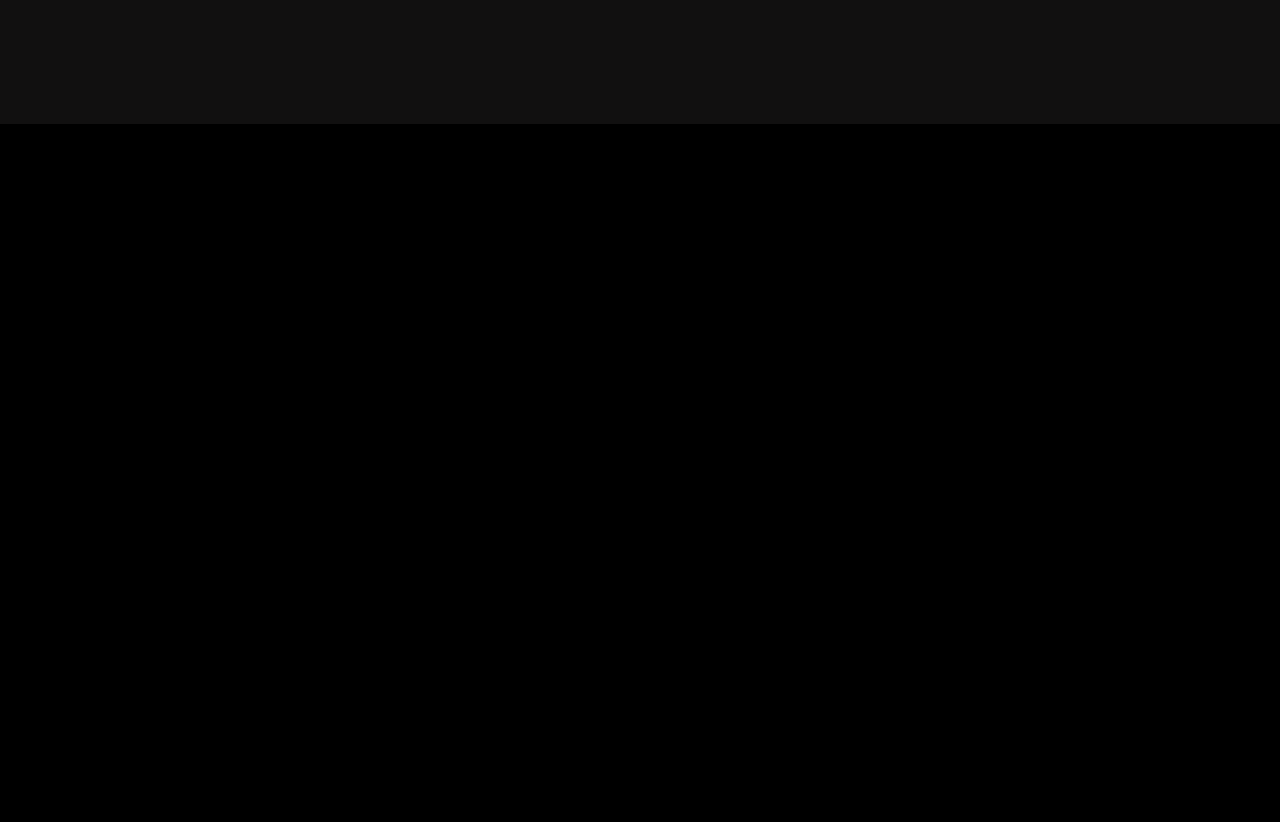
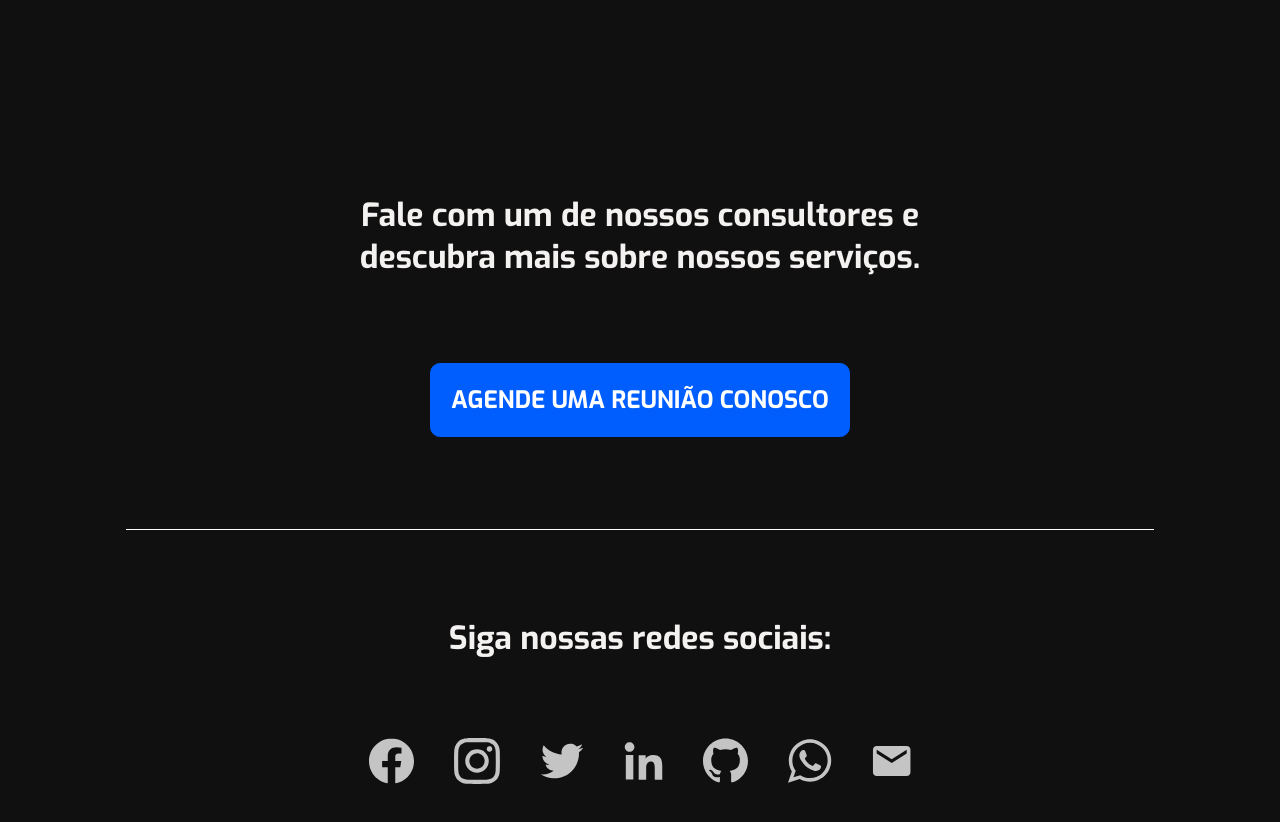
Before and after one commit to byte-serido/website-byteserido, a Vue app in the folder byteserido/: page / in a window 1280 px wide. Shown: the part 2525-3347 px from the top of the page. Before the commit the page ends 2649 px from the top, so only its background shows below. Built offline with nearby package versions, Linux system fonts and the light colour scheme.

Commit message:
feat: Atualizando App #9

```diff
--- a/byteserido/src/App.vue
+++ b/byteserido/src/App.vue
@@ -7,6 +7,7 @@
     <MyHero></MyHero>
     <MyAbout></MyAbout>
     <MySolutionsAndServices></MySolutionsAndServices>
+    <MyContact></MyContact>
   </main>
 </template>
 
@@ -15,9 +16,9 @@ import NavBar from "./components/NavBar.vue"
 import MyHero from "./components/MyHero.vue"
 import MyAbout from "./components/MyAbout.vue"
 import MySolutionsAndServices from "./components/MySolutionsAndServices.vue";
-
+import MyContact from "./components/MyContact.vue"
 export default {
-  components:{NavBar,MyHero,MyAbout,MySolutionsAndServices},
+  components:{NavBar,MyHero,MyAbout,MySolutionsAndServices, MyContact},
   data(){
     return{
       data(){
```
